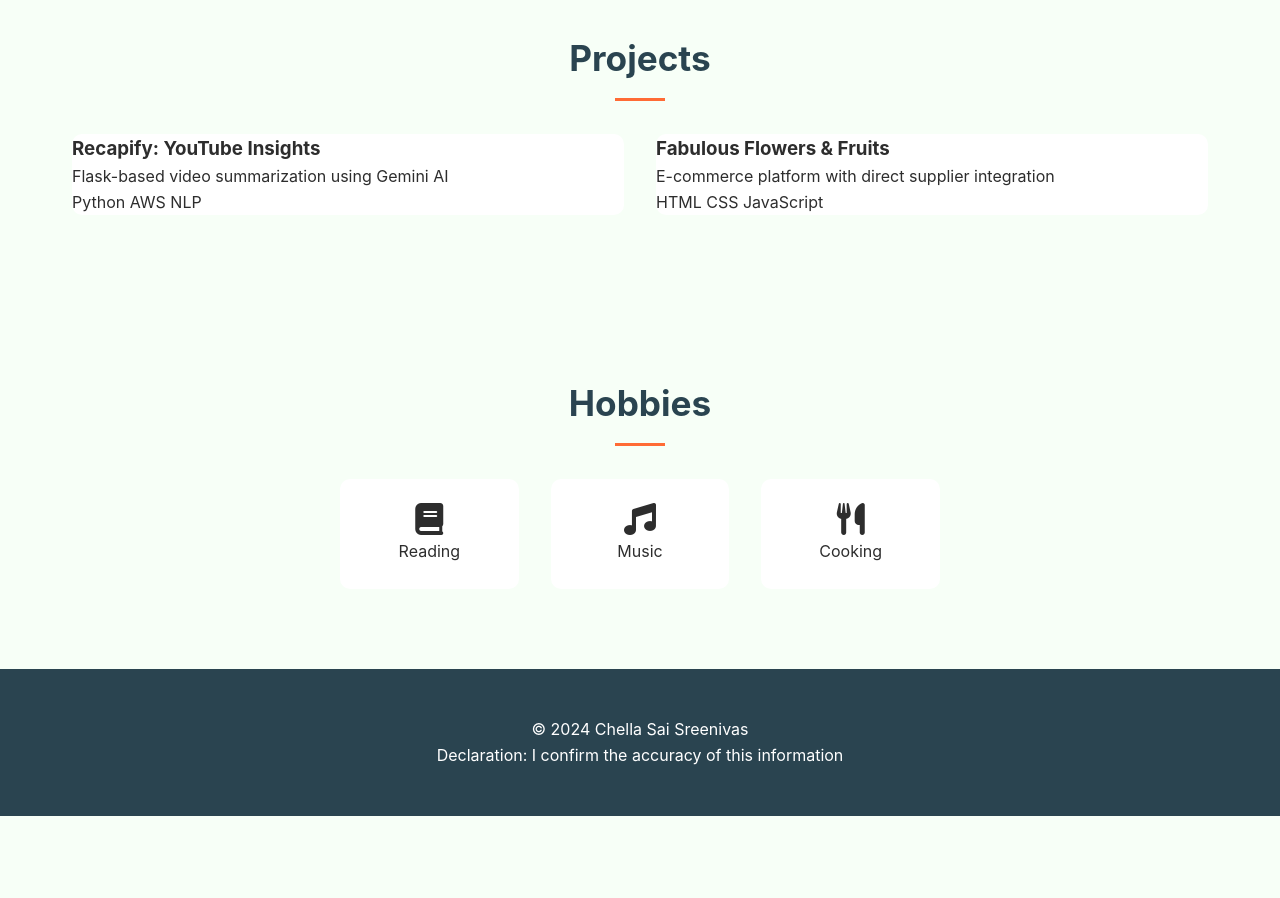
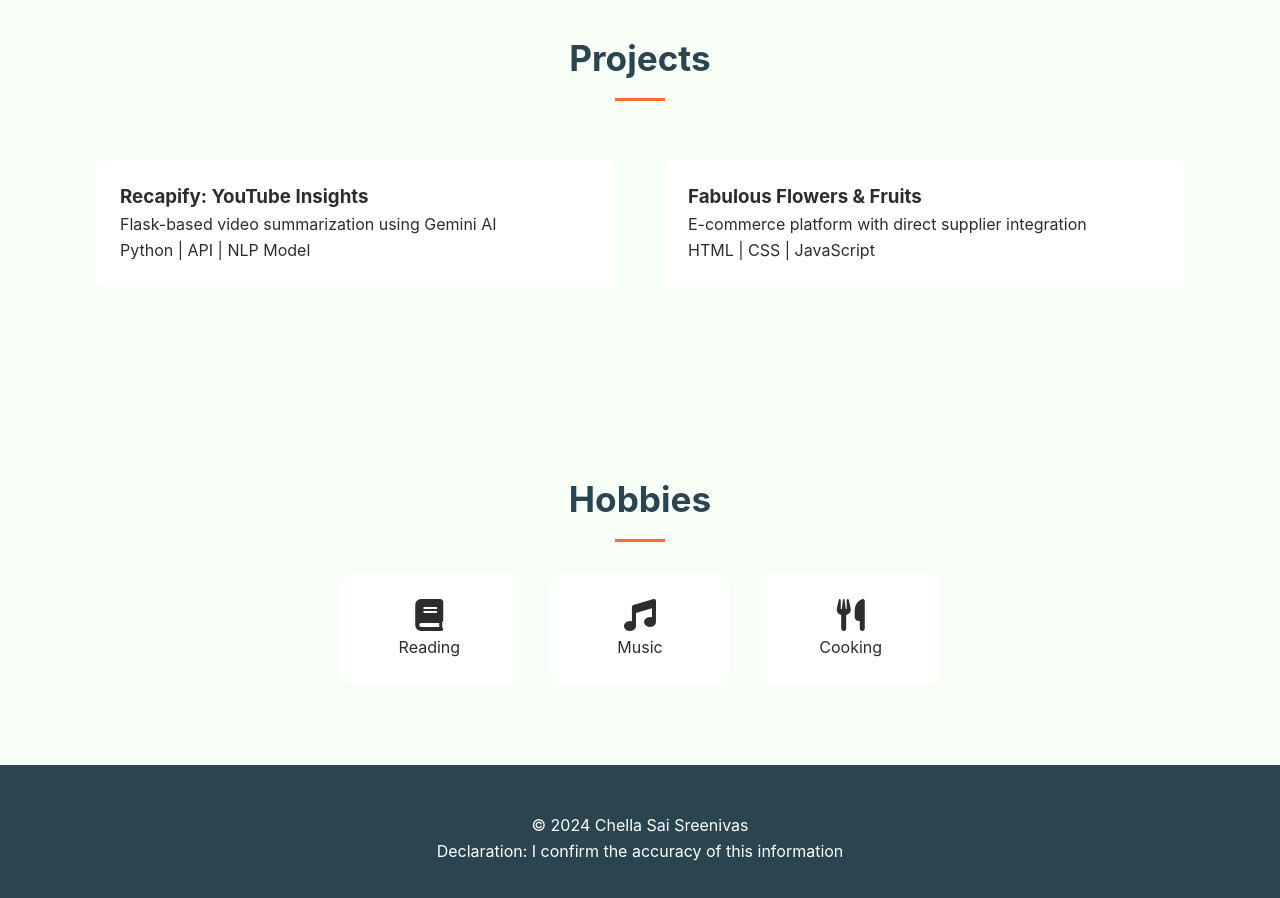
Before and after one commit to chellaSaiSreenivas/My-Portfolio, a plain HTML site: page index.html in a window 1280 px wide. Shown: the part 2440-3338 px from the top of the page. Before the commit the page ends 3256 px from the top, so only its background shows below. Drawn offline with Linux system fonts and the light colour scheme.

Commit message:
padding changes

```diff
--- a/index.html
+++ b/index.html
@@ -200,14 +200,17 @@
             display: grid;
             grid-template-columns: repeat(auto-fit, minmax(300px, 1fr));
             gap: 2rem;
+            padding: 1rem;
         }
 
         .project-card {
-            background: white;
+            background: rgb(255, 255, 255);
             border-radius: 10px;
             overflow: hidden;
             transition: transform 0.3s ease;
             position: relative;
+            padding: 1.5rem;
+            margin: 0.5rem
         }
 
         .project-card:hover {
@@ -436,9 +439,9 @@
                             <h3>Recapify: YouTube Insights</h3>
                             <p>Flask-based video summarization using Gemini AI</p>
                             <div class="tech-stack">
-                                <span>Python</span>
-                                <span>AWS</span>
-                                <span>NLP</span>
+                                <span>Python |</span>
+                                <span>API | </span>
+                                <span>NLP Model </span>
                             </div>
                         </div>
                     </div>
@@ -447,8 +450,8 @@
                             <h3>Fabulous Flowers & Fruits</h3>
                             <p>E-commerce platform with direct supplier integration</p>
                             <div class="tech-stack">
-                                <span>HTML</span>
-                                <span>CSS</span>
+                                <span>HTML |</span>
+                                <span>CSS |</span>
                                 <span>JavaScript</span>
                             </div>
                         </div>
```
